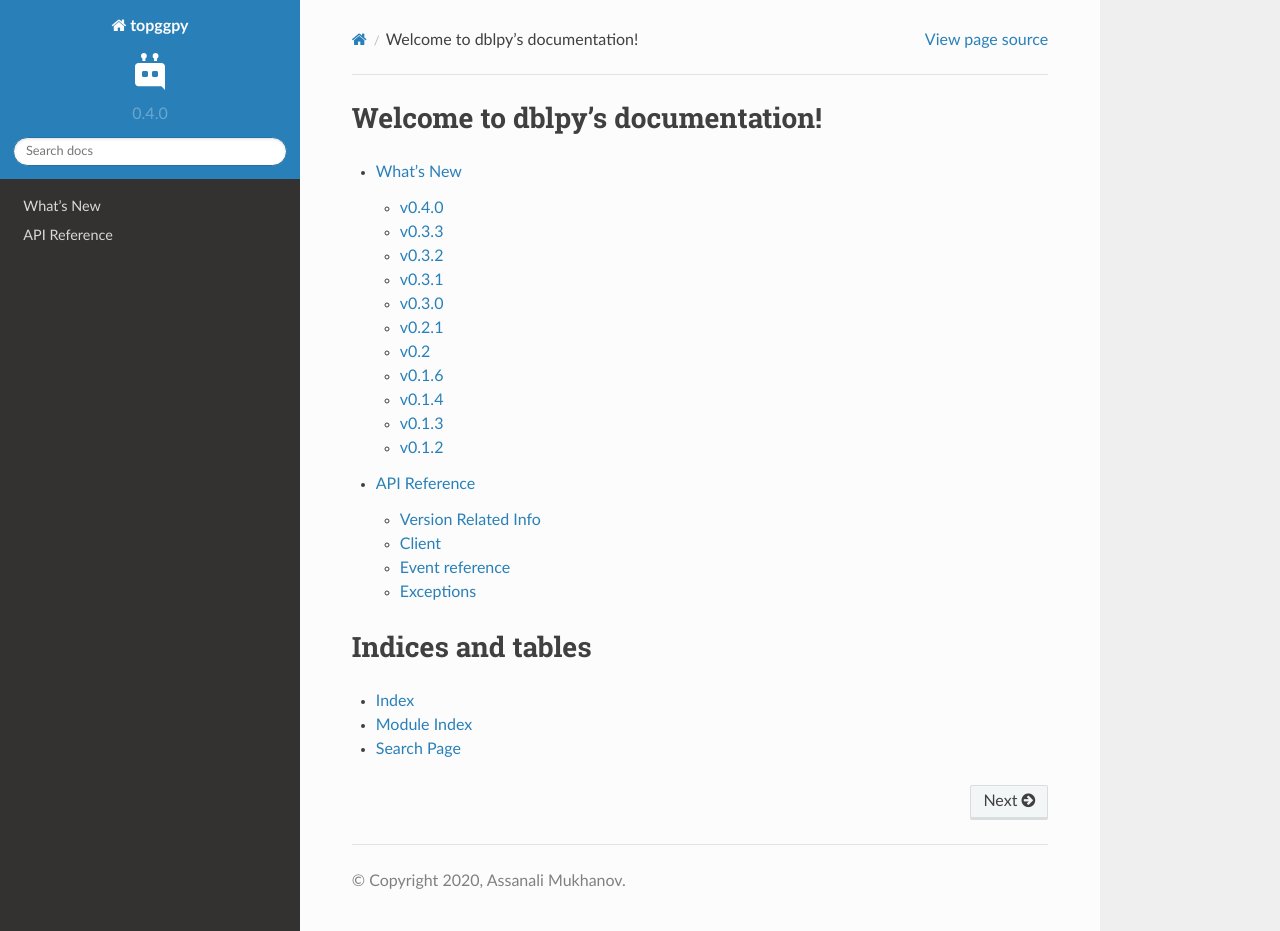
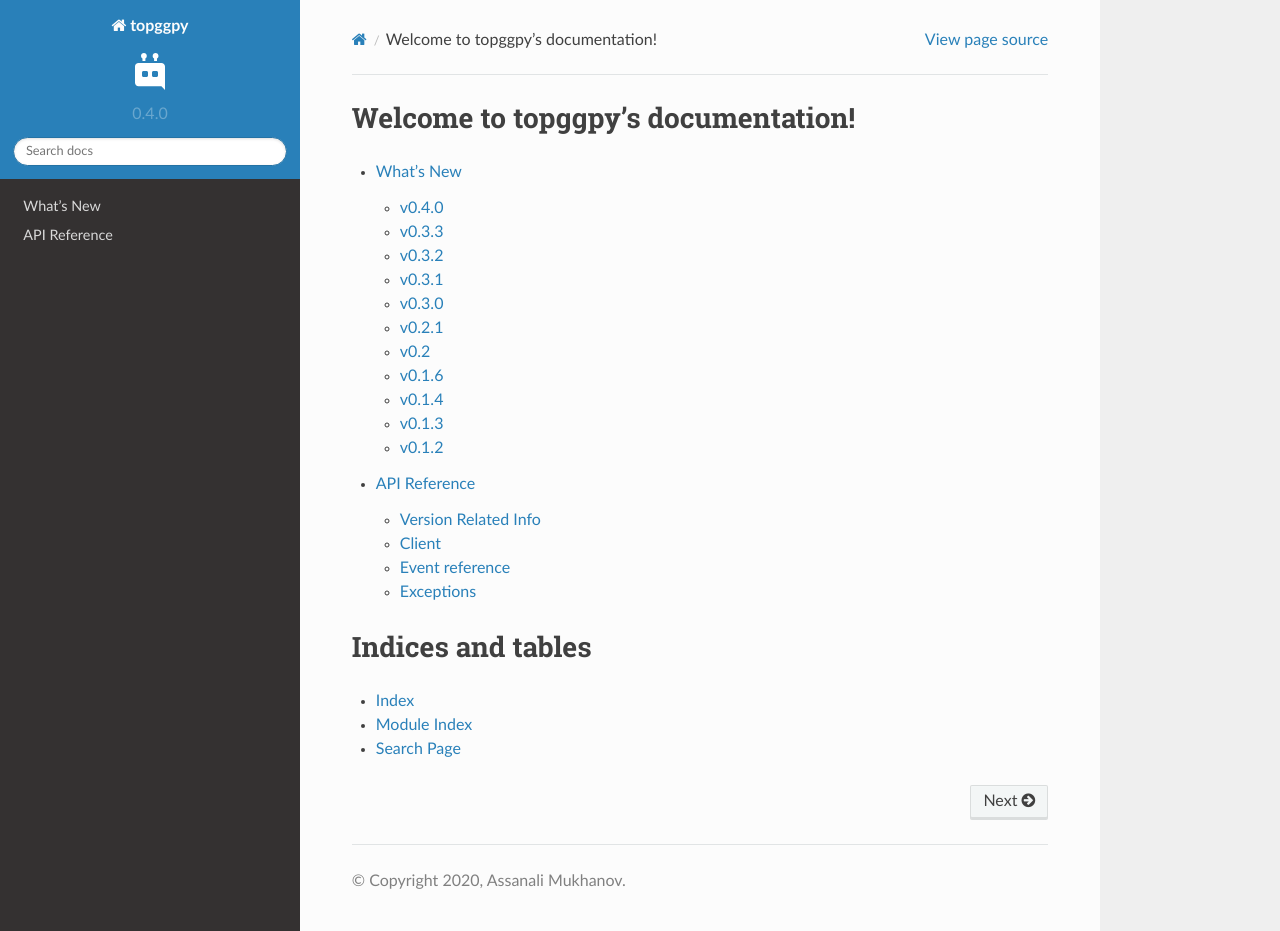
Before and after one commit to Top-gg-Community/python-sdk, a Sphinx documentation site: the page built from docs/index.rst, in a window 1280 px wide and 931 px high. Built offline with Sphinx 7.4.7 and the Read the Docs theme 2.0.0, drawn with Linux system fonts in a browser that asks for light colours.

Commit message:
Package name update

```diff
--- a/docs/index.rst
+++ b/docs/index.rst
@@ -1,9 +1,9 @@
-.. dblpy documentation master file, created by
+.. topggpy documentation master file, created by
    sphinx-quickstart on Thu Feb  8 18:32:44 2018.
    You can adapt this file completely to your liking, but it should at least
    contain the root `toctree` directive.
 
-Welcome to dblpy's documentation!
+Welcome to topggpy's documentation!
 =================================
 
 .. toctree::
```
